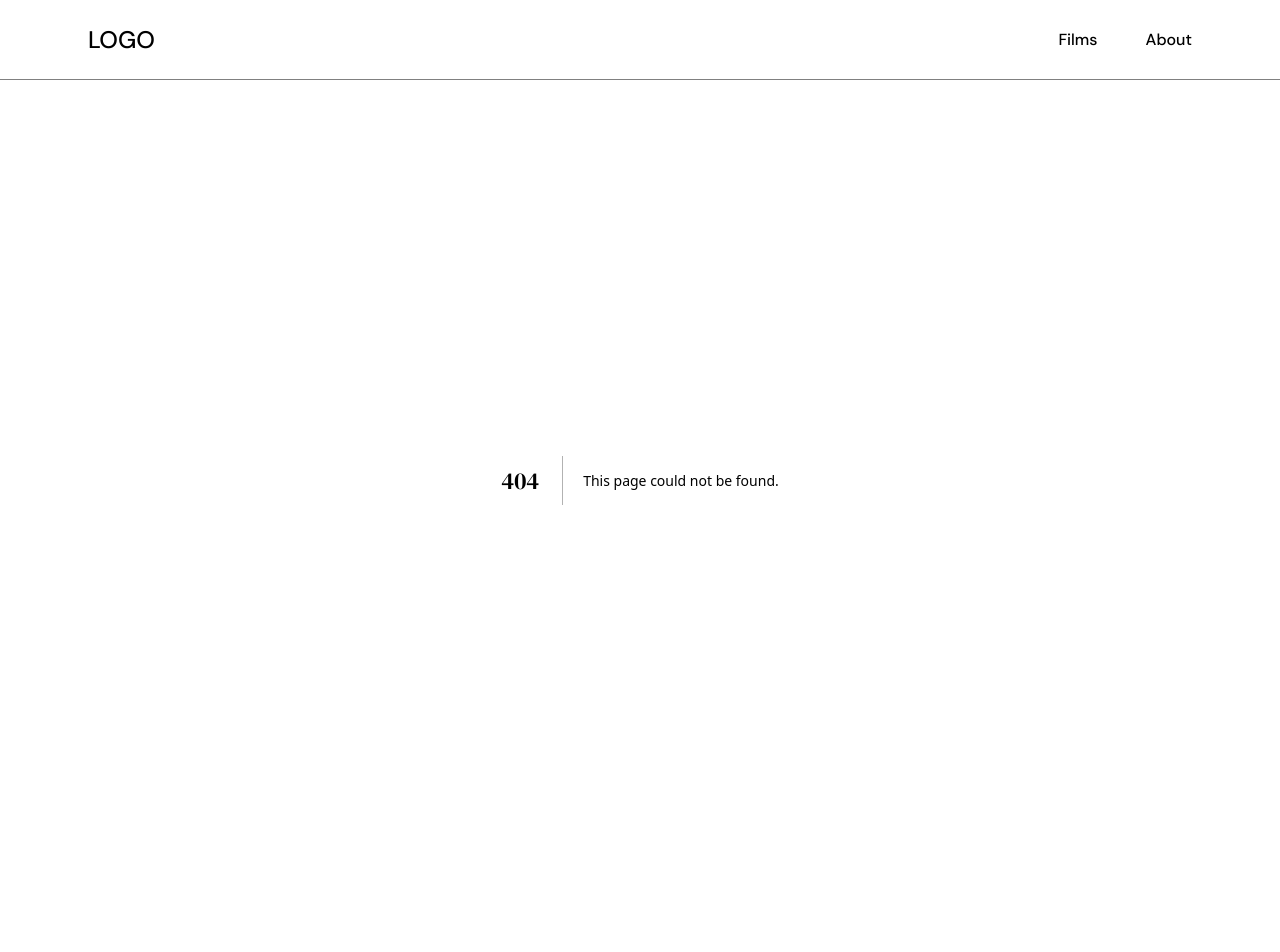
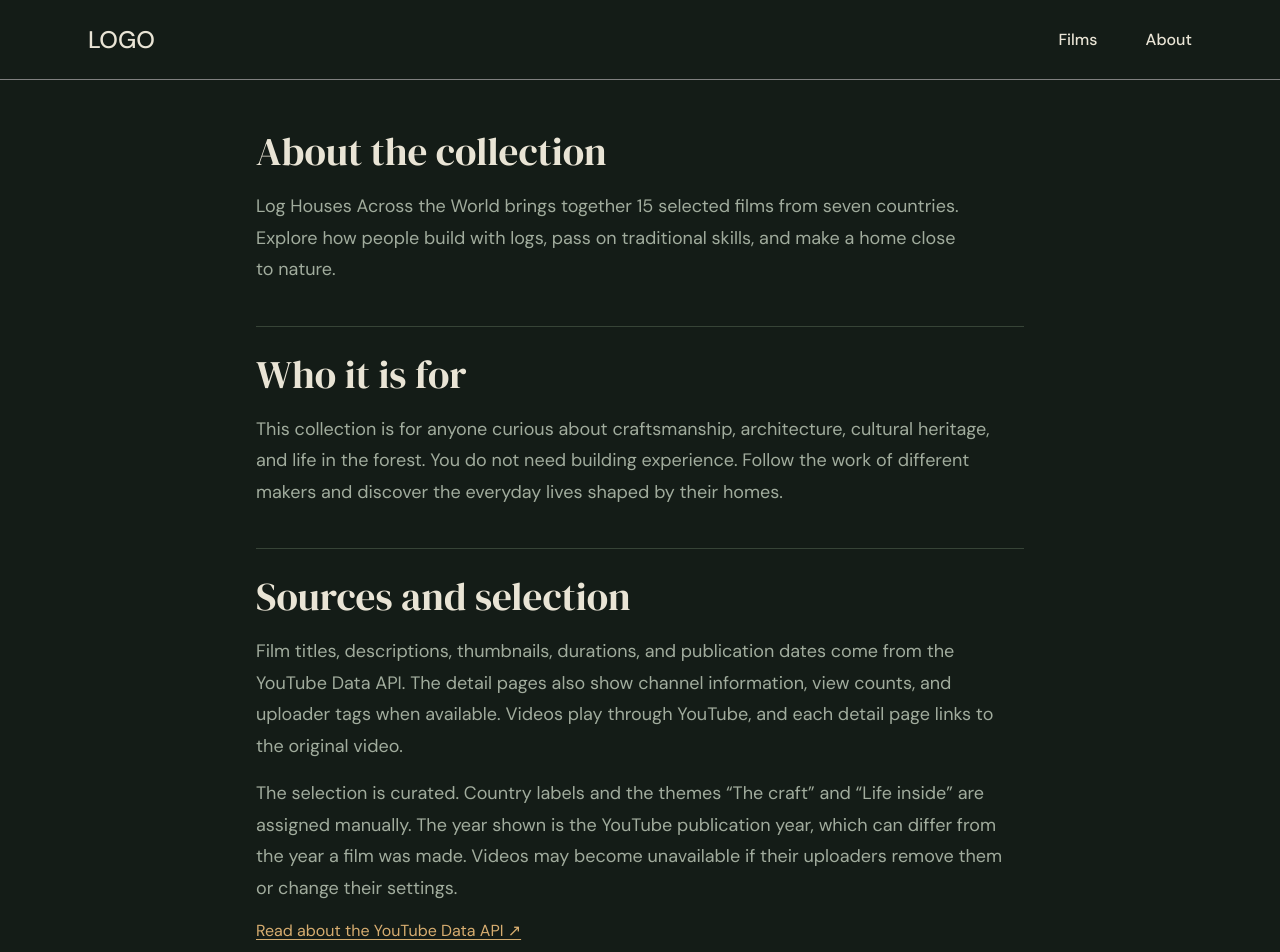
Before and after one commit to chengchengt7/261011-log-houses, a Next.js app: page /about in a window 1280 px wide. Before the commit this address had no page. Shown: the top 952 px of the page. Before the commit the page ends 880 px from the top, so only its background shows below. Built offline with nearby package versions, Linux system fonts and the light colour scheme.

Commit message:
add about page

```diff
--- /dev/null
+++ b/app/about/page.css
@@ -0,0 +1,39 @@
+.about-page {
+  max-width: 48rem;
+  margin-inline: auto;
+  padding-block: 3rem 4rem;
+  display: grid;
+  gap: 2.5rem;
+
+  & > * + * {
+    padding-top: 1.5rem;
+    border-top: 1px solid var(--color-line);
+  }
+}
+
+.about-page header,
+.about-page section {
+  display: grid;
+  gap: 1rem;
+}
+
+.about-page h2 {
+  font-family: "DM Serif Display", serif;
+  font-weight: 400;
+}
+
+.about-page p {
+  color: var(--color-muted);
+}
+
+.about-page a {
+  justify-self: start;
+  color: var(--color-gold);
+  text-decoration: underline;
+  text-underline-offset: 0.2em;
+}
+
+.about-page a:focus-visible {
+  outline: 2px solid var(--color-gold);
+  outline-offset: 4px;
+}
--- /dev/null
+++ b/app/about/page.tsx
@@ -0,0 +1,60 @@
+import Link from "next/link";
+import "./page.css";
+
+export default function AboutPage() {
+  return (
+    <article className="about-page">
+      <section>
+        <h2>About the collection</h2>
+        <p>
+          Log Houses Across the World brings together 15 selected films from
+          seven countries. Explore how people build with logs, pass on
+          traditional skills, and make a home close to nature.
+        </p>
+      </section>
+
+      <section>
+        <h2>Who it is for</h2>
+        <p>
+          This collection is for anyone curious about craftsmanship,
+          architecture, cultural heritage, and life in the forest. You do not
+          need building experience. Follow the work of different makers and
+          discover the everyday lives shaped by their homes.
+        </p>
+      </section>
+
+      <section>
+        <h2>Sources and selection</h2>
+        <p>
+          Film titles, descriptions, thumbnails, durations, and publication
+          dates come from the YouTube Data API. The detail pages also show
+          channel information, view counts, and uploader tags when available.
+          Videos play through YouTube, and each detail page links to the
+          original video.
+        </p>
+        <p>
+          The selection is curated. Country labels and the themes “The craft”
+          and “Life inside” are assigned manually. The year shown is the YouTube
+          publication year, which can differ from the year a film was made.
+          Videos may become unavailable if their uploaders remove them or change
+          their settings.
+        </p>
+        <a href="https://developers.google.com/youtube/v3/docs/videos">
+          Read about the YouTube Data API ↗
+        </a>
+      </section>
+
+      <section>
+        <h2>Created by</h2>
+        <p>
+          Created by Chengcheng as a student project using Next.js and
+          TypeScript. The project explores how a small film collection can make
+          traditional building knowledge and different ways of life easier to
+          discover.
+        </p>
+      </section>
+
+      <Link href="/films">Explore the films →</Link>
+    </article>
+  );
+}
```
